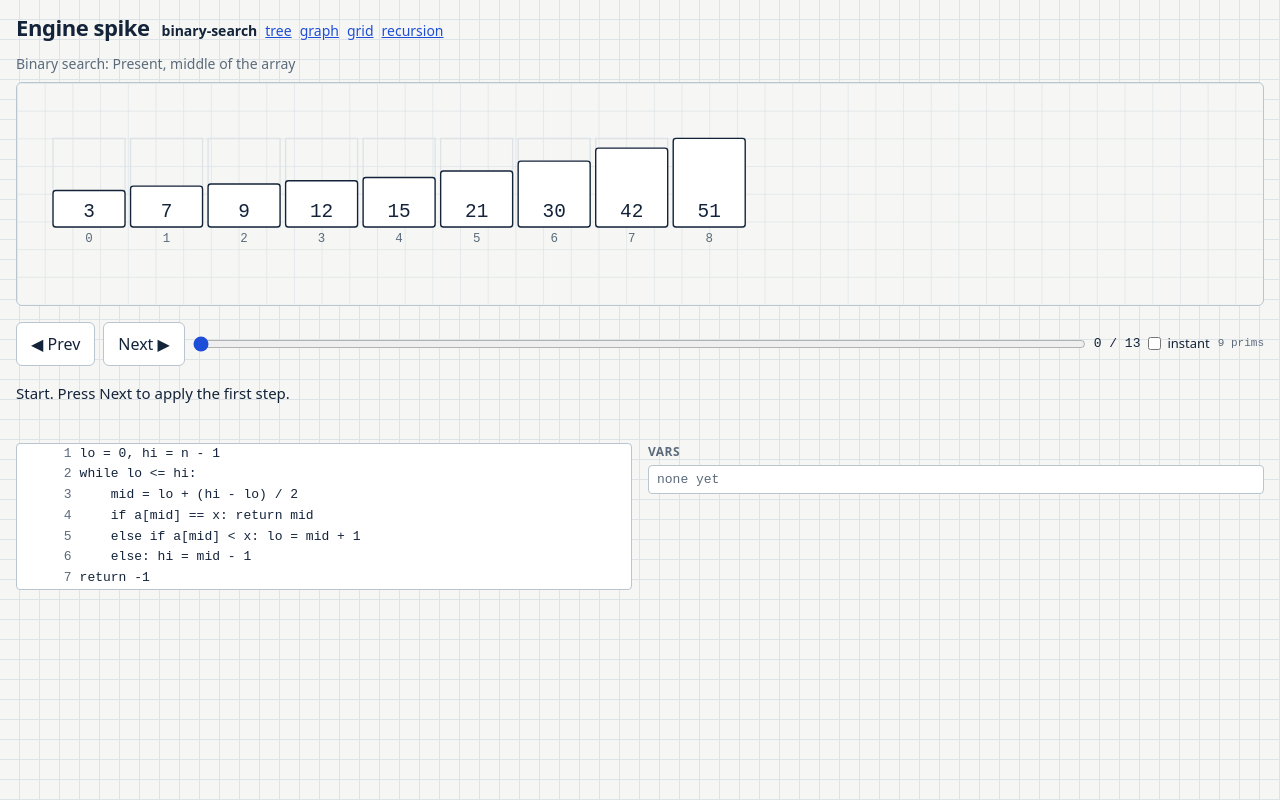
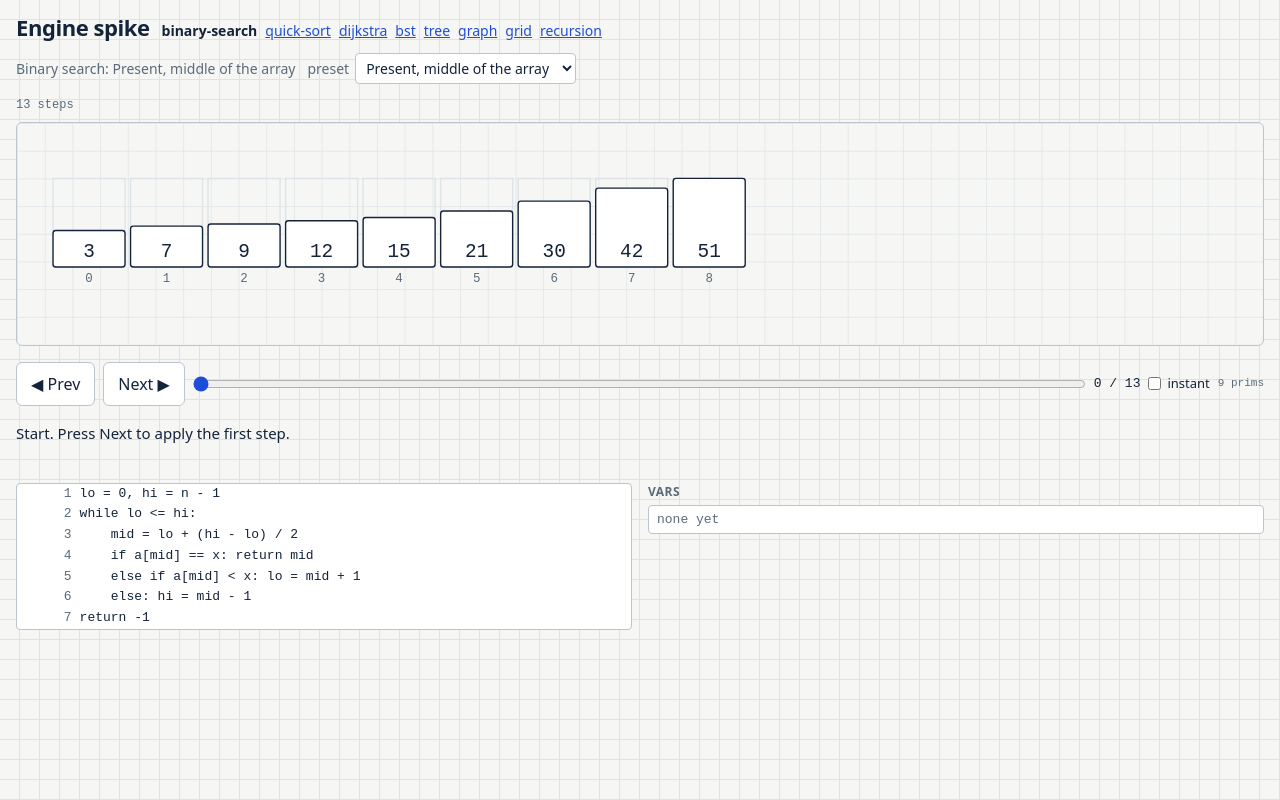
Before and after one commit to Mr-Ankitpandey/DryRun, a React (Vite) app: page /spike in a window 1280 px wide. Built offline with nearby package versions, Linux system fonts and the light colour scheme.

Commit message:
Run real quick sort, Dijkstra and BST modules on the spike page with a preset picker

```diff
--- a/src/app/Spike.tsx
+++ b/src/app/Spike.tsx
@@ -1,18 +1,23 @@
-/** Engine spike page (owned by WP-A). Runs a module preset or a synthetic
- *  fixture through `run()`, computes the layout once, builds the scene for the
- *  current step and renders it with the bare SVG views and panels. Routes:
- *  /spike (binary search) and /spike/:id (tree | graph | grid | recursion). */
+/** Engine spike page. Runs a real algorithm module preset (or a synthetic
+ *  fixture) through `run()`, computes the layout once, builds the scene for the
+ *  current step and renders it with the bare SVG views and panels.
+ *  Routes: /spike (binary search) and /spike/:id[?p=<presetId>] where id is a
+ *  module id (binary-search | quick-sort | dijkstra | bst) or a fixture id. */
 
 import { useMemo, useReducer, useState } from 'react';
 import type { CSSProperties } from 'react';
-import { Link, useParams } from 'wouter';
+import { Link, useParams, useSearch } from 'wouter';
 import { binarySearch } from '@/algorithms/binary-search';
-import type { Preset } from '@/algorithms/types';
+import { bst } from '@/algorithms/bst';
+import { dijkstra } from '@/algorithms/dijkstra';
+import { quickSort } from '@/algorithms/quick-sort';
+import type { AlgorithmModule } from '@/algorithms/types';
 import { computeLayout } from '@/engine/layout';
 import { run } from '@/engine/run';
 import type { Run } from '@/engine/run';
 import { buildScene } from '@/engine/scene';
 import { createTimeline, timelineReducer } from '@/engine/timeline';
+import { parseQuery } from '@/lib/url';
 import { fixtureIds, fixtures } from '@/render/fixtures';
 import { CallStackPanel } from '@/render/CallStackPanel';
 import { CodeView } from '@/render/CodeView';
@@ -29,34 +34,54 @@ import { VarsPanel } from '@/render/VarsPanel';
 const VIEW = { width: 900 };
 const BS = 'binary-search';
 
+// The spike imports modules eagerly on purpose: it is a dev page.
+const modules: Record<string, AlgorithmModule<unknown>> = {
+  [BS]: binarySearch as unknown as AlgorithmModule<unknown>,
+  'quick-sort': quickSort as unknown as AlgorithmModule<unknown>,
+  dijkstra: dijkstra as unknown as AlgorithmModule<unknown>,
+  bst: bst as unknown as AlgorithmModule<unknown>,
+};
+const moduleIds = Object.keys(modules);
+
 interface Loaded {
   id: string;
   title: string;
   pseudocode: string[];
   run: Run;
+  presets: { id: string; title: string }[];
+  presetId: string | null;
 }
 
-function load(id: string): Loaded {
+function load(id: string, presetId: string | null): Loaded {
   const fixture = fixtures[id];
-  if (fixture) return { id, title: fixture.title, pseudocode: fixture.pseudocode, run: run(fixture.initial, fixture.steps) };
-  const preset = binarySearch.presets[0] as Preset<(typeof binarySearch.presets)[number]['input']>;
-  const lines = binarySearch.pseudocode[binarySearch.variantOf(preset.input)] ?? [];
+  if (fixture) {
+    return { id, title: fixture.title, pseudocode: fixture.pseudocode, run: run(fixture.initial, fixture.steps), presets: [], presetId: null };
+  }
+  const mod = modules[id] ?? modules[BS];
+  if (!mod) throw new Error('no modules registered');
+  const preset = mod.presets.find((p) => p.id === presetId) ?? mod.presets[0];
+  if (!preset) throw new Error(`${id} has no presets`);
+  const variant = mod.variantOf(preset.input);
   return {
-    id: BS,
-    title: `${binarySearch.meta.title}: ${preset.title}`,
-    pseudocode: lines,
-    run: run(binarySearch.initialState(preset.input), binarySearch.generate(preset.input), { maxSteps: binarySearch.meta.caps.maxSteps }),
+    id,
+    title: `${mod.meta.title}: ${preset.title}`,
+    pseudocode: mod.pseudocode[variant] ?? [],
+    run: run(mod.initialState(preset.input), mod.generate(preset.input), { maxSteps: mod.meta.caps.maxSteps }),
+    presets: mod.presets.map((p) => ({ id: p.id, title: p.title })),
+    presetId: preset.id,
   };
 }
 
 export default function Spike() {
   const params = useParams<{ id?: string }>();
-  const id = params.id && fixtures[params.id] ? params.id : BS;
-  return <SpikeTrace key={id} id={id} />;
+  const search = useSearch();
+  const id = params.id && (fixtures[params.id] || modules[params.id]) ? params.id : BS;
+  const presetId = parseQuery(search).p ?? null;
+  return <SpikeTrace key={`${id}:${presetId ?? ''}`} id={id} presetId={presetId} />;
 }
 
-function SpikeTrace({ id }: { id: string }) {
-  const loaded = useMemo(() => load(id), [id]);
+function SpikeTrace({ id, presetId }: { id: string; presetId: string | null }) {
+  const loaded = useMemo(() => load(id, presetId), [id, presetId]);
   const layout = useMemo(() => computeLayout(loaded.run, VIEW), [loaded]);
   const [tl, dispatch] = useReducer(timelineReducer, loaded.run.steps.length, createTimeline);
   const [reduced, setReduced] = useState(false);
@@ -76,7 +101,7 @@ function SpikeTrace({ id }: { id: string }) {
               Engine spike
             </h1>
             <nav aria-label="fixtures" style={{ display: 'flex', flexWrap: 'wrap', gap: 8, fontSize: 14 }}>
-              {[BS, ...fixtureIds].map((f) => (
+              {[...moduleIds, ...fixtureIds].map((f) => (
                 <Link key={f} href={f === BS ? '/spike' : `/spike/${f}`} data-testid={`fixture-${f}`} style={{ color: f === id ? 'var(--ink)' : 'var(--pen)', textDecoration: f === id ? 'none' : 'underline', fontWeight: f === id ? 600 : 400 }}>
                   {f}
                 </Link>
@@ -84,7 +109,27 @@ function SpikeTrace({ id }: { id: string }) {
             </nav>
           </header>
 
-          <p style={{ margin: '0 0 8px', color: 'var(--ink-2)', fontSize: 14 }}>{loaded.title}</p>
+          <p style={{ margin: '0 0 8px', color: 'var(--ink-2)', fontSize: 14, display: 'flex', flexWrap: 'wrap', gap: 12, alignItems: 'center' }}>
+            <span>{loaded.title}</span>
+            {loaded.presets.length > 0 && (
+              <label style={{ display: 'flex', gap: 6, alignItems: 'center' }}>
+                preset
+                <select
+                  data-testid="preset"
+                  value={loaded.presetId ?? ''}
+                  onChange={(e) => window.location.assign(`/spike/${id}?p=${encodeURIComponent(e.currentTarget.value)}`)}
+                  style={{ font: 'inherit', color: 'var(--ink)', background: 'var(--surface)', border: '1px solid var(--rule)', borderRadius: 4, padding: '4px 6px' }}
+                >
+                  {loaded.presets.map((p) => (
+                    <option key={p.id} value={p.id}>
+                      {p.title}
+                    </option>
+                  ))}
+                </select>
+              </label>
+            )}
+            <span style={{ fontFamily: 'var(--font-mono)', fontSize: 12 }}>{loaded.run.steps.length} steps</span>
+          </p>
 
           <div style={{ display: 'grid', gridTemplateColumns: 'minmax(0, 1fr)', gap: 16 }} className="spike-grid">
             <section aria-label="stage" style={{ border: '1px solid var(--rule)', borderRadius: 6, background: 'var(--bg)', overflowX: 'auto', overflowY: 'hidden' }}>
@@ -124,6 +169,14 @@ function SpikeTrace({ id }: { id: string }) {
             </section>
 
             <Narration note={step ? step.note : `Start. ${nextStep ? 'Press Next to apply the first step.' : ''}`} phase={step?.phase} />
+            {nextStep?.ask && (
+              <p data-testid="ask" style={{ margin: 0, fontSize: 14, color: 'var(--ink-2)' }}>
+                <span style={{ fontFamily: 'var(--font-mono)', fontSize: 11, marginRight: 8 }}>
+                  ask · {nextStep.ask.kind} · {nextStep.ask.level}
+                </span>
+                {nextStep.ask.prompt}
+              </p>
+            )}
 
             <div style={{ display: 'grid', gridTemplateColumns: 'repeat(auto-fit, minmax(240px, 1fr))', gap: 16 }}>
               <CodeView lines={loaded.pseudocode} current={step ? step.line : 0} />
```
Also changed, not shown: 1 other file (tests, documents, lock files or other folders).
